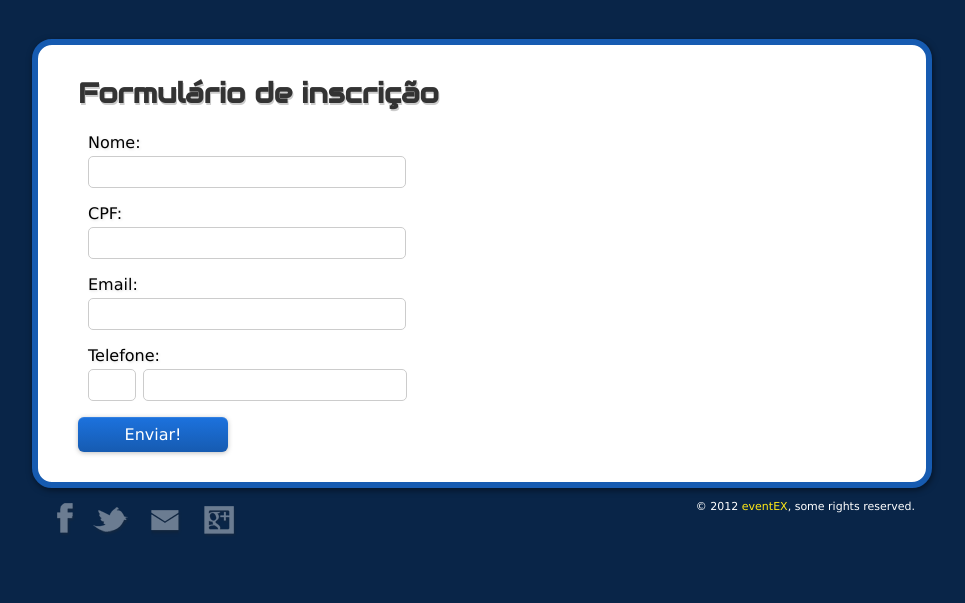
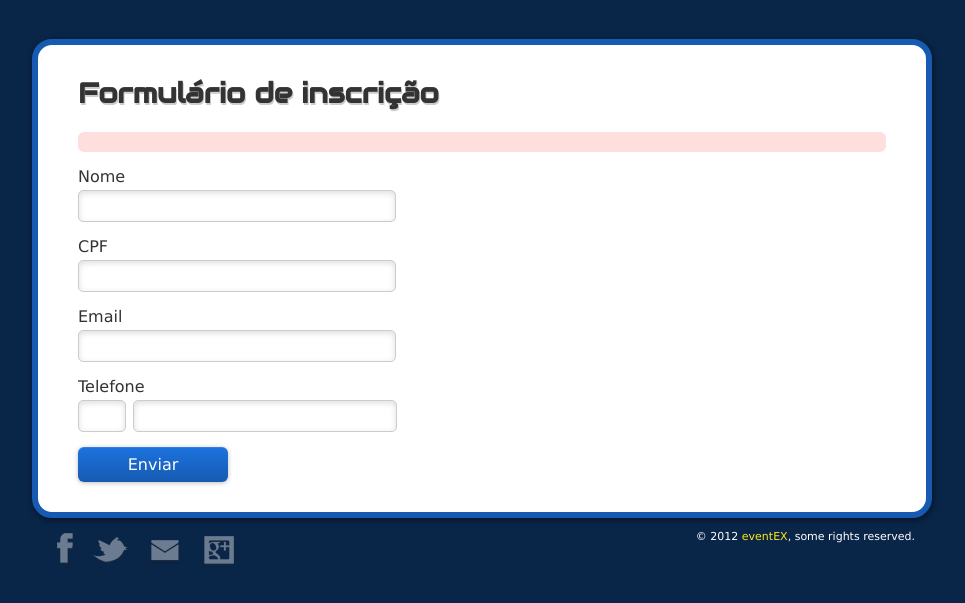
Before and after one commit to arturfelipe/wttd8, a Django app: template eventex/subscriptions/templates/subscriptions/subscription_form.html in a window 1280 px wide. Shown: the part 111-714 px from the top of the page, without its empty margins (158-1123 px from the left). Run offline with Django 3.2, Linux system fonts and the light colour scheme; the template is opened without the code that fills it: values that come from a table or form of the project are taken from there, others are empty; parts of the project's set-up code (start-up, migrations or seed data) failed here and were passed over; some libraries are stand-ins or nearby versions.

Commit message:
Finish form error styles

```diff
--- a/eventex/core/static/css/style.css
+++ b/eventex/core/static/css/style.css
@@ -176,6 +176,7 @@ a:hover {
 form label {
   display: block;
   margin-bottom: 4px;
+  color: #333;
 }
 
 form input {
@@ -188,6 +189,9 @@ form input {
   -moz-border-radius: 5px;
   border-radius: 5px;
   margin-right: 7px;
+  -webkit-box-shadow: inset #ddd 0px 2px 6px;
+  -moz-box-shadow: inset #ddd 0px 2px 6px;
+  box-shadow: inset #ddd 0px 2px 6px;
 }
 
 button {
@@ -224,10 +228,25 @@ button:hover {
   *background-color: #003bb3;
 }
 
+.form-field-wrapper {
+  margin-bottom: 15px;
+}
+
+.form-errors {
+  padding: 10px 10px;
+  background-color: #ffdede;
+  margin: 15px 0;
+  -webkit-border-radius: 6px;
+  -moz-border-radius: 6px;
+  border-radius: 6px;
+}
+
 .errorlist {
   list-style: none;
   font-size: 12px;
   color: #cc0000;
+  padding: 0;
+  margin: 0;
 }
 
 #id_phone_0 {
--- a/eventex/subscriptions/templates/subscriptions/subscription_form.html
+++ b/eventex/subscriptions/templates/subscriptions/subscription_form.html
@@ -3,27 +3,29 @@
 <h1>Formulário de inscrição</h1>
 <form action="." method="POST">
   {% csrf_token %}
-  {{ form.non_field_errors }}
-  <p>
-    <label for="{{ form.name.id_for_label }}">{{ form.name.label }}:</label>
+  <div class="form-errors">
+    {{ form.non_field_errors }}
+  </div>
+  <div class="form-field-wrapper">
+    <label for="{{ form.name.id_for_label }}">{{ form.name.label }}</label>
     {{ form.name }}
     {{ form.name.errors }}
-  </p>
-  <p>
-    <label for="{{ form.cpf.id_for_label }}">{{ form.cpf.label }}:</label>
+  </div>
+  <div class="form-field-wrapper">
+    <label for="{{ form.cpf.id_for_label }}">{{ form.cpf.label }}</label>
     {{ form.cpf }}
     {{ form.cpf.errors }}
-  </p>
-  <p>
-    <label for="{{ form.email.id_for_label }}">{{ form.email.label }}:</label>
+  </div>
+  <div class="form-field-wrapper">
+    <label for="{{ form.email.id_for_label }}">{{ form.email.label }}</label>
     {{ form.email }}
     {{ form.email.errors }}
-  </p>
-  <p>
-    <label for="{{ form.phone.id_for_label }}">{{ form.phone.label }}:</label>
+  </div>
+  <div class="form-field-wrapper">
+    <label for="{{ form.phone.id_for_label }}">{{ form.phone.label }}</label>
     {{ form.phone }}
     {{ form.phone.errors }}
-  </p>
-  <button type="submit">Enviar!</button>
+  </div>
+  <button type="submit">Enviar</button>
 </form>
 {% endblock content %}
```
